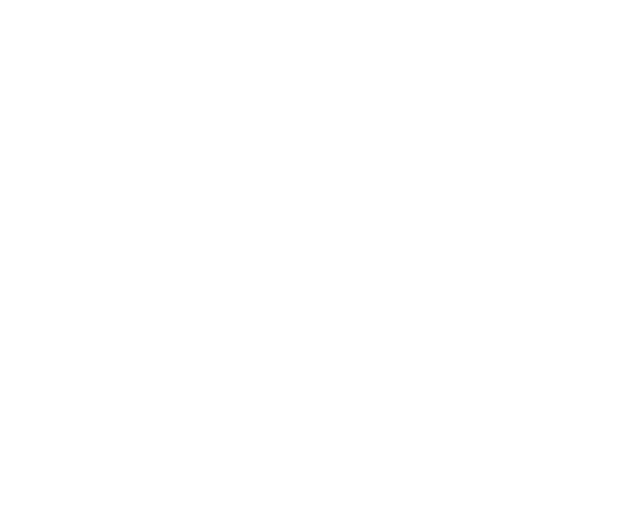
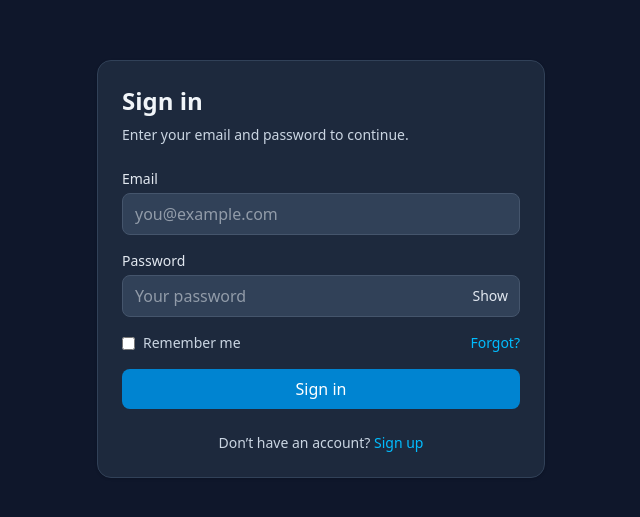
Before and after one commit to ahmmedrasel-dev/customer-support-system-clinet, a Next.js app: page / in a window 1280 px wide. Before the commit this address had no page. Shown: the part 131-648 px from the top of the page, without its empty margins (319-959 px from the left). Built offline with nearby package versions, Linux system fonts and the light colour scheme.

Commit message:
create login page

```diff
--- /dev/null
+++ b/app/(auth)/layout.tsx
@@ -0,0 +1,9 @@
+import React from "react";
+
+export default function Layout({
+  children,
+}: Readonly<{
+  children: React.ReactNode;
+}>) {
+  return <>{children}</>;
+}
--- /dev/null
+++ b/app/(auth)/page.tsx
@@ -0,0 +1,129 @@
+"use client";
+
+import React, { useState } from "react";
+
+export default function LoginPage() {
+  const [email, setEmail] = useState("");
+  const [password, setPassword] = useState("");
+  const [showPassword, setShowPassword] = useState(false);
+  const [loading, setLoading] = useState(false);
+  const [error, setError] = useState<string | null>(null);
+  const [success, setSuccess] = useState(false);
+  // This page uses a dark-only appearance.
+
+  const toggleShow = () => setShowPassword((s) => !s);
+
+  const handleSubmit = async (e: React.FormEvent) => {
+    e.preventDefault();
+    setError(null);
+
+    if (!email || !password) {
+      setError("Please enter both email and password.");
+      return;
+    }
+
+    setLoading(true);
+    try {
+      // Placeholder for real auth call. Replace with your API call.
+      await new Promise((res) => setTimeout(res, 700));
+      setSuccess(true);
+    } catch (err) {
+      setError("Login failed. Please try again.");
+    } finally {
+      setLoading(false);
+    }
+  };
+
+  return (
+    <main className="min-h-screen bg-slate-900 flex items-center justify-center p-6">
+      <div className="w-full max-w-md bg-slate-800 border border-slate-700 rounded-xl shadow-sm p-6">
+        <h1 className="text-2xl font-semibold text-slate-100 mb-2">Sign in</h1>
+        <p className="text-sm text-slate-300 mb-6">
+          Enter your email and password to continue.
+        </p>
+
+        <form onSubmit={handleSubmit} className="space-y-4">
+          <div>
+            <label
+              htmlFor="email"
+              className="block text-sm font-medium text-slate-200 mb-1"
+            >
+              Email
+            </label>
+            <input
+              id="email"
+              name="email"
+              type="email"
+              value={email}
+              onChange={(e) => setEmail(e.target.value)}
+              required
+              className="w-full px-3 py-2 border rounded-md bg-slate-700 text-slate-100 border-slate-600 focus:outline-none focus:ring-2 focus:ring-sky-400 focus:border-transparent"
+              placeholder="you@example.com"
+            />
+          </div>
+
+          <div>
+            <label
+              htmlFor="password"
+              className="block text-sm font-medium text-slate-200 mb-1"
+            >
+              Password
+            </label>
+            <div className="relative">
+              <input
+                id="password"
+                name="password"
+                type={showPassword ? "text" : "password"}
+                value={password}
+                onChange={(e) => setPassword(e.target.value)}
+                required
+                className="w-full pr-12 px-3 py-2 border rounded-md bg-slate-700 text-slate-100 border-slate-600 focus:outline-none focus:ring-2 focus:ring-sky-400 focus:border-transparent"
+                placeholder="Your password"
+              />
+
+              <button
+                type="button"
+                onClick={toggleShow}
+                aria-label={showPassword ? "Hide password" : "Show password"}
+                className="absolute inset-y-0 right-0 px-3 flex items-center text-sm text-slate-200 hover:text-slate-100"
+              >
+                {showPassword ? "Hide" : "Show"}
+              </button>
+            </div>
+          </div>
+
+          <div className="flex items-center justify-between">
+            <label className="flex items-center text-sm text-slate-300">
+              <input type="checkbox" className="mr-2" /> Remember me
+            </label>
+            <a href="#" className="text-sm text-sky-400 hover:underline">
+              Forgot?
+            </a>
+          </div>
+
+          {error && <div className="text-sm text-red-400">{error}</div>}
+          {success && (
+            <div className="text-sm text-green-400">Logged in (demo).</div>
+          )}
+
+          <div>
+            <button
+              type="submit"
+              disabled={loading}
+              className="w-full inline-flex items-center justify-center px-4 py-2 bg-sky-600 text-white rounded-md hover:bg-sky-700 disabled:opacity-60"
+            >
+              {loading ? "Signing in..." : "Sign in"}
+            </button>
+          </div>
+        </form>
+
+        <div className="mt-6 text-center text-sm text-slate-300">
+          Don’t have an account?{" "}
+          <a href="#" className="text-sky-400 hover:underline">
+            Sign up
+          </a>
+        </div>
+      </div>
+    </main>
+  );
+}
--- a/app/components/client-only.tsx
+++ /dev/null
@@ -1,17 +0,0 @@
-"use client";
-
-import { useEffect, useState } from "react";
-
-export function ClientOnly({ children }: { children: React.ReactNode }) {
-  const [hasMounted, setHasMounted] = useState(false);
-
-  useEffect(() => {
-    setHasMounted(true);
-  }, []);
-
-  if (!hasMounted) {
-    return null;
-  }
-
-  return <>{children}</>;
-}
--- a/app/components/theme-provider.tsx
+++ b/app/components/theme-provider.tsx
@@ -1,7 +1,10 @@
 "use client";
 
 import * as React from "react";
-import { ThemeProvider as NextThemesProvider, ThemeProviderProps } from "next-themes";
+import {
+  ThemeProvider as NextThemesProvider,
+  ThemeProviderProps,
+} from "next-themes";
 
 export function ThemeProvider({ children, ...props }: ThemeProviderProps) {
   return <NextThemesProvider {...props}>{children}</NextThemesProvider>;
--- a/app/layout.tsx
+++ b/app/layout.tsx
@@ -24,7 +24,7 @@
   children: React.ReactNode;
 }>) {
   return (
-    <html lang="en">
+    <html lang="en" suppressHydrationWarning>
       <body
         className={`${geistSans.variable} ${geistMono.variable} antialiased`}
       >
@@ -34,7 +34,7 @@
           enableSystem
           disableTransitionOnChange
         >
-          {children}
+          <main>{children}</main>
         </ThemeProvider>
       </body>
     </html>
--- a/app/login/page.tsx
+++ /dev/null
@@ -1,65 +0,0 @@
-"use client";
-
-import { useRouter } from "next/navigation";
-import { useState } from "react";
-
-export default function LoginPage() {
-  const [email, setEmail] = useState("");
-  const [password, setPassword] = useState("");
-  const router = useRouter();
-
-  const handleLogin = (e: React.FormEvent) => {
-    e.preventDefault();
-
-    // Simulate login logic
-    if (email === "admin@example.com" && password === "admin") {
-      router.push("/admin/dashboard");
-    } else if (email === "customer@example.com" && password === "customer") {
-      router.push("/customer/dashboard");
-    } else {
-      alert("Invalid credentials");
-    }
-  };
-
-  return (
-    <div className="flex min-h-screen items-center justify-center bg-gray-100">
-      <div className="w-full max-w-md p-8 bg-white rounded shadow-md">
-        <h1 className="mb-6 text-2xl font-bold text-center">Login</h1>
-        <form onSubmit={handleLogin}>
-          <div className="mb-4">
-            <label htmlFor="email" className="block mb-2 text-sm font-medium text-gray-700">
-              Email
-            </label>
-            <input
-              type="email"
-              id="email"
-              value={email}
-              onChange={(e) => setEmail(e.target.value)}
-              className="w-full px-3 py-2 border rounded focus:outline-none focus:ring focus:ring-blue-300"
-              required
-            />
-          </div>
-          <div className="mb-6">
-            <label htmlFor="password" className="block mb-2 text-sm font-medium text-gray-700">
-              Password
-            </label>
-            <input
-              type="password"
-              id="password"
-              value={password}
-              onChange={(e) => setPassword(e.target.value)}
-              className="w-full px-3 py-2 border rounded focus:outline-none focus:ring focus:ring-blue-300"
-              required
-            />
-          </div>
-          <button
-            type="submit"
-            className="w-full px-4 py-2 text-white bg-blue-500 rounded hover:bg-blue-600 focus:outline-none focus:ring focus:ring-blue-300"
-          >
-            Login
-          </button>
-        </form>
-      </div>
-    </div>
-  );
-}
--- a/app/page.tsx
+++ /dev/null
@@ -1,15 +0,0 @@
-"use client";
-
-import { useRouter } from "next/navigation";
-import { useEffect } from "react";
-
-export default function HomePage() {
-  const router = useRouter();
-
-  useEffect(() => {
-    // Redirect to login page when accessing the main domain
-    router.push("/login");
-  }, [router]);
-
-  return null; // No content as it redirects immediately
-}
```
Also changed, not shown: 1 other file (tests, documents, lock files or other folders).
